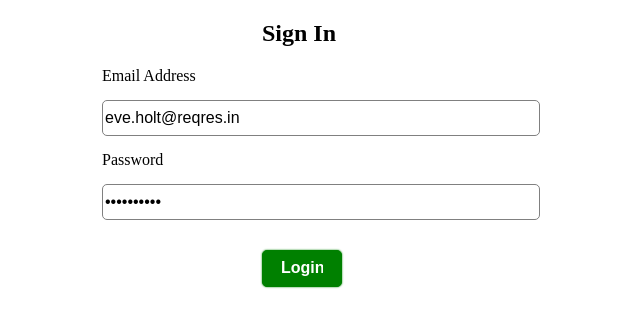
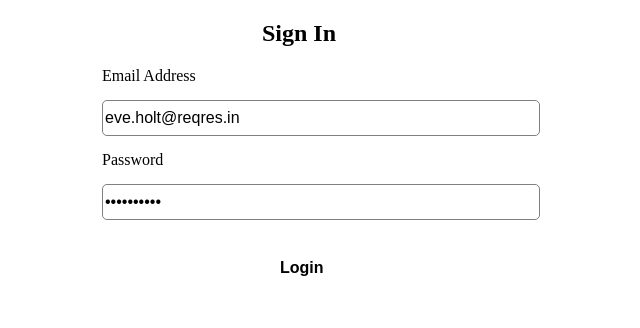
Before and after one commit to iamsabitak/Mantine-Project, a React (Vite) app: page / in a window 1280 px wide. Shown: the top 328 px of the page, without its empty margins (306-946 px from the left). Built offline with nearby package versions, Linux system fonts and the light colour scheme.

Commit message:
removed inline css of button and add mantine by importing file

```diff
--- a/src/InputExample.jsx
+++ b/src/InputExample.jsx
@@ -71,16 +71,10 @@ function InputExample() {
         />
         <Button
           style={{
-            width: "5rem",
-            height: "2.3rem",
-            backgroundColor: "green",
-            border: "1px solid green",
-            boxShadow: "0 0 2px green",
-            borderRadius: "5px",
-            color: "white",
             marginLeft: "10rem",
             marginTop: "15px",
           }}
+          variant="outline"
           onClick={onSubmitHandler}
         >
           Login
```
